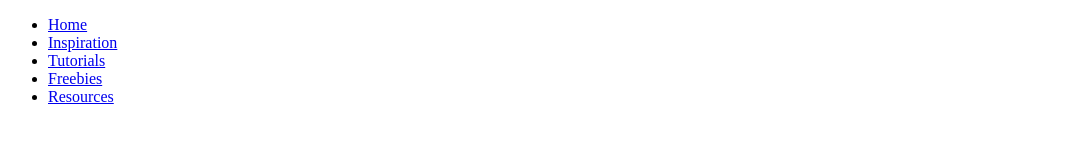
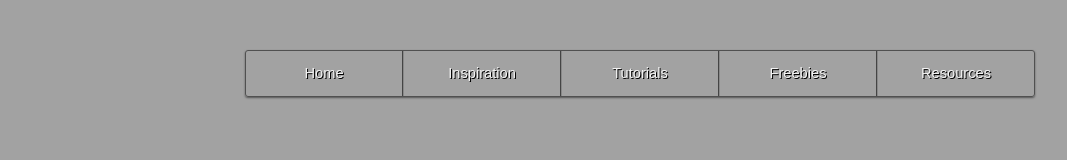
Before and after one commit to jtakayama/LESS-CSS-Tutorial, a plain HTML site: page WebContent/index.html in a window 1280 px wide. Shown: the whole page, without its empty margins (0-1067 px from the left). Drawn offline with Linux system fonts and the light colour scheme; a web font is replaced by a local one.

Commit message:
Changed index.html to refer to less-1.3.3.min.js

```diff
--- a/WebContent/index.html
+++ b/WebContent/index.html
@@ -4,7 +4,7 @@
 <meta http-equiv="Content-Type" content="text/html; charset=UTF-8">
 <title>Insert title here</title>
 <link rel="stylesheet/less" href="less/styles.less" type="text/css"/>
-<script src="js/less-1.3.0.min.js" type="text/javascript"></script>
+<script src="js/less-1.3.3.min.js" type="text/javascript"></script>
 <script src="js/prefixfree.min.js" type="text/javascript"></script>
 </head>
 <body>
```
